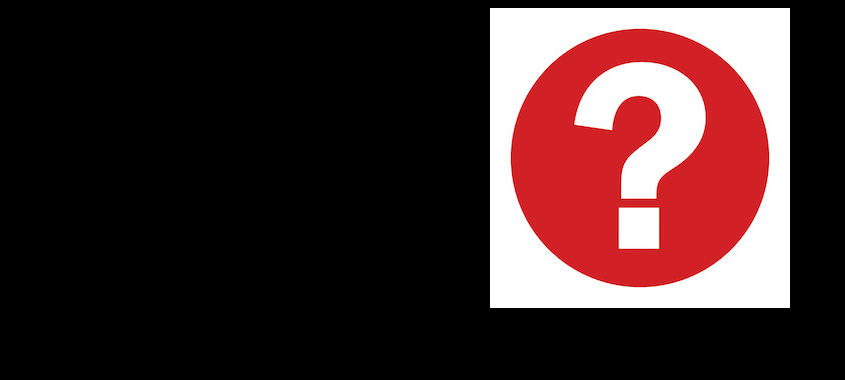
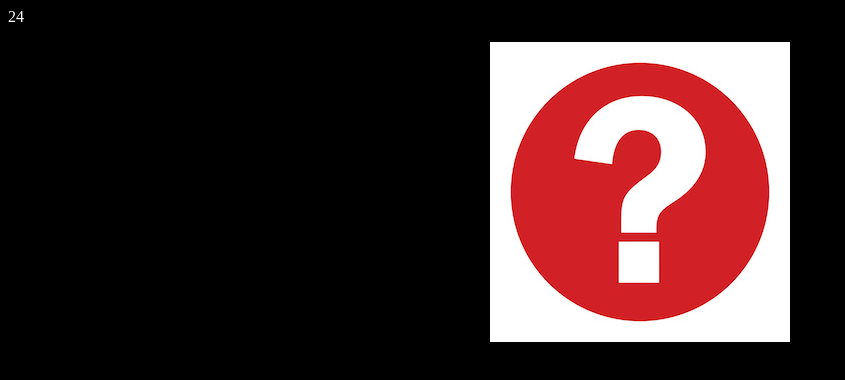
Before and after one commit to whilefalse/kukundusriddle, a plain HTML site: page trampoline/tijuana.htm in a window 1280 px wide. Shown: the whole page, without its empty margins (0-845 px from the left). Drawn offline with Linux system fonts and the light colour scheme.

Commit message:
Add 24 number

```diff
--- a/trampoline/tijuana.htm
+++ b/trampoline/tijuana.htm
@@ -5,6 +5,7 @@
 </head>
 
 <body bgcolor= "#000000">
+<p style="color: white">24</p>
 <center>
 <img src="24.jpg"/>
 </center>
```
